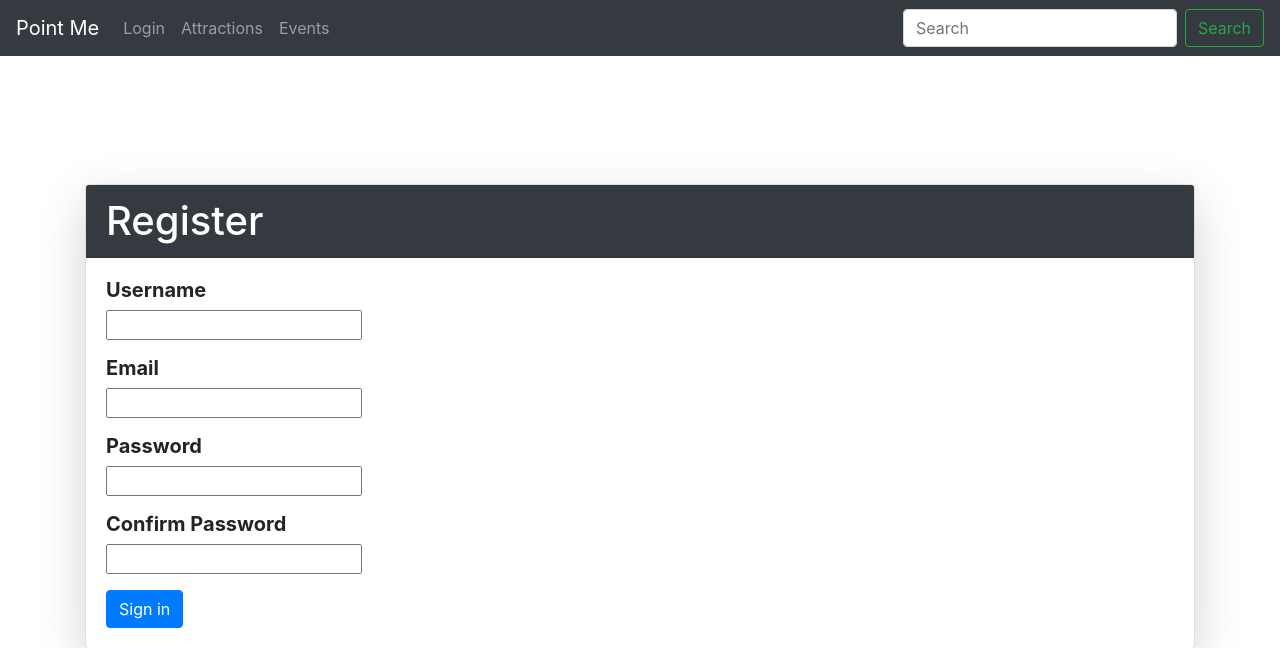
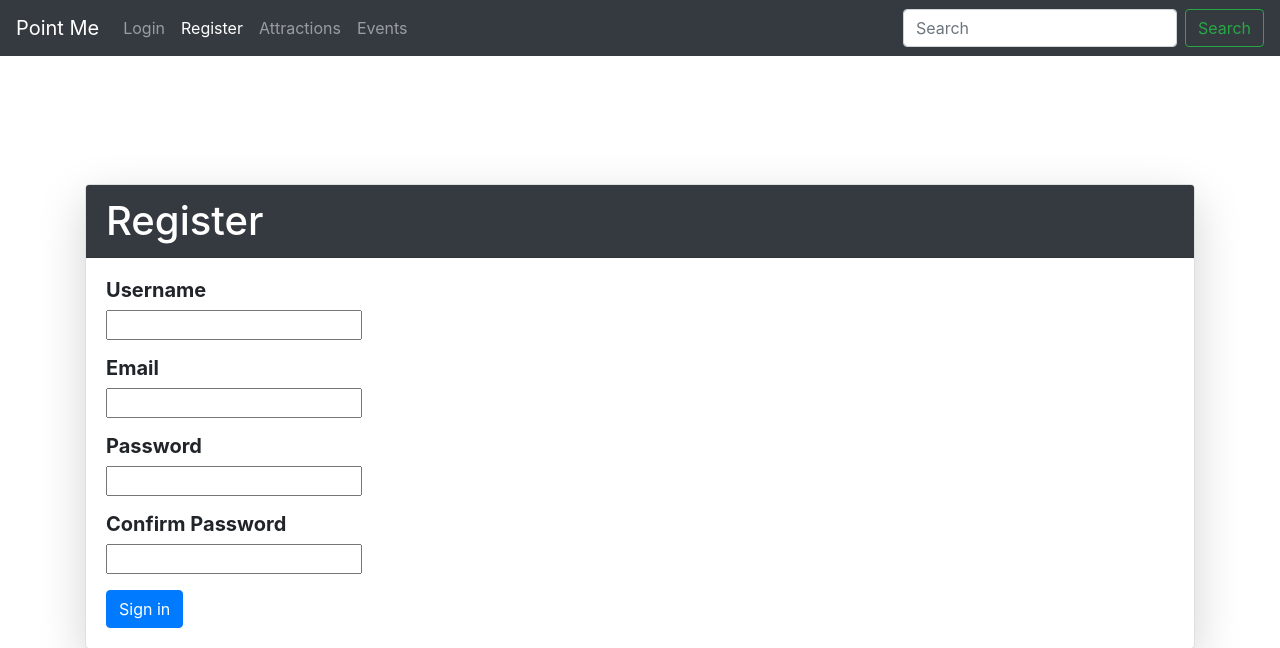
Before and after one commit to PredatorFeesh/PointMe-, a Flask app: page /register in a window 1280 px wide. Shown: the top 648 px of the page. Run offline with Flask 2, Linux system fonts and the light colour scheme; some libraries are stand-ins or nearby versions.

Commit message:
Added register and made base links more dynamic

```diff
--- a/app/templates/base.html
+++ b/app/templates/base.html
@@ -9,14 +9,17 @@
                     <a class="navbar-brand text-white" href="/homepage">Point Me</a>
                     <div id="navbar" class="collapse navbar-collapse">
                         <ul class="navbar-nav mr-auto">
-                            <li class="nav-item" id = "login_nav">
-                                <a class="nav-link" href="/login" aria-disabled="true">Login</a>
+                            <li class="nav-item" id="login_nav">
+                                <a class="nav-link" href="{{ url_for('login') }}" aria-disabled="true">Login</a>
+                            </li>
+                            <li class="nav-item" id="register_nav">
+                                    <a class="nav-link" href="{{ url_for('register') }}" aria-disabled="true">Register</a>
                             </li>
                             <li class="nav-item" id="attractions_nav">
-                                <a class="nav-link" href="/attractions" tabindex="-1" aria-disabled="true">Attractions</a>
+                                <a class="nav-link" href="{{ url_for('attractions') }}" tabindex="-1" aria-disabled="true">Attractions</a>
                             </li>
                             <li class="nav-item" id="events_nav">
-                                <a class="nav-link" href="/events" tabindex="-1" aria-disabled="true">Events</a>
+                                <a class="nav-link" href="{{ url_for('events') }}" tabindex="-1" aria-disabled="true">Events</a>
                             </li>
                         </ul>
                         <form class="form-inline my-2 my-lg-0">
--- a/app/templates/register.html
+++ b/app/templates/register.html
@@ -45,4 +45,7 @@
             </form>
         </div>
     </div>
+    <script>
+        document.getElementById("register_nav").className += " active";
+    </script>
 {% endblock content %}
```
